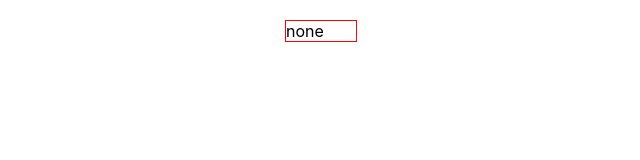
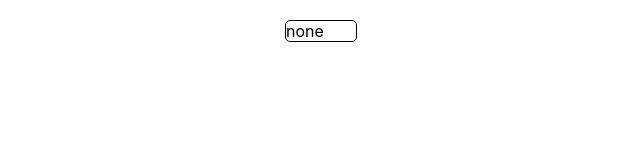
Before and after one commit to andrew-matt/podrobno, a React (Create React App) app: page / in a window 1280 px wide. Shown: the top 160 px of the page, without its empty margins (638-1278 px from the left). Built offline with nearby package versions, Linux system fonts and the light colour scheme.

Commit message:
update Select

```diff
--- a/src/App.tsx
+++ b/src/App.tsx
@@ -1,54 +1,31 @@
 import React, {useState} from 'react';
 import './App.css';
-import {Rating, RatingValueType} from "./components/Rating/Rating";
-import {UncontrolledAccordion} from "./components/UncontrolledAccordion/UncontrolledAccordion";
-import {OnOff} from "./components/OnOff/OnOff";
 import {Select} from "./components/Select/Select";
 
 function App() {
 
-    let [ratingValue, setRatingValue] = useState<RatingValueType>(0)
-    let [accordionCollapsed, setAccordionCollapsed] = useState<boolean>(false)
-    let [switchOn, setSwitchOn] = useState<boolean>(false)
+    const [items, setItems] = useState([
+        {value: 1, title: "none"},
+        {value: 2, title: "Bob"},
+        {value: 3, title: "John"},
+        {value: 4, title: "Ann"}
+    ])
 
-    console.log("App rendering")
+    const [value, setValue] = useState(items[0].title)
+
+
+    const onItemClick = (value: any) => {
+        const item = items.find(i => i.value === value)
+        if (item) {
+            setValue(item.title)
+        }
+    }
+
     return (
         <div className={"App"}>
-            <Select value={1} onChange={() => {}} items={[{title: "none", value: 1}, {title: "Bob", value: 2}, {title: "John", value: 3}, {title: "Ann", value: 4}]}/>
-            {/*<UncontrolledOnOff onChange={setSwitchOn}/> {switchOn.toString()}*/}
-            {/*<OnOff on={switchOn} onChange={setSwitchOn}/>*/}
-            {/*  <img
-                src={"https://i.ytimg.com/vi/QIBNa-AIw8g/hqdefault.jpg?sqp=-oaymwEbCKgBEF5IVfKriqkDDggBFQAAiEIYAXABwAEG&rs=AOn4CLAlxxFzxMagdsK2HGpW_HmTO71gCg"}/>
-            <input/>
-            <input value={"yo"} type="password"/>
-
-
-            <PageTitle title={"This is APP component"}/>
-            <PageTitle title={"My friends"}/>
-            Article 1
-            <Rating value={3}/>*/}
-            {/*<Accordion titleValue={"Menu"} collapsed={accordionCollapsed} onClick={() => setAccordionCollapsed(!accordionCollapsed)}/>*/}
-             {/* <Accordion titleValue={"Users"} collapsed={false}/>*/}
-            {/*<UncontrolledAccordion titleValue={"Menu"}/>*/}
-            {/* Article 2
-            <Rating value={0}/>
-            <Rating value={1}/>
-            <Rating value={2}/>*/}
-            {/*<Rating value={ratingValue} onClick={setRatingValue}/>*/}
-            {/*<Rating value={4}/>
-            <Rating value={5}/>*/}
+            <Select value={value} onChange={onItemClick} items={items}/>
         </div>
     );
 }
 
-type PageTitlePropsType = {
-    title: string
-}
-
-function PageTitle(props: PageTitlePropsType) {
-    console.log("PageTitle rendering")
-    return <h1>{props.title}</h1>;
-}
-
-
 export default App;
--- /dev/null
+++ b/src/components/Select/Select.module.css
@@ -0,0 +1,30 @@
+.select {
+    display: flex;
+    flex-direction: column;
+    align-items: center;
+    padding: 20px;
+    width: 1878px;
+    height: 895px;
+}
+
+.collapsed {
+    border: 1px solid black;
+    border-radius: 5px;
+    width: 70px;
+}
+
+.collapsed:hover {
+    background-color: lightsteelblue;
+}
+
+.unCollapsed:not(:first-child) {
+    border: 1px solid black;
+    border-radius: 5px;
+    border-top: none;
+    border-collapse: collapse;
+    width: 70px;
+}
+
+.unCollapsed:hover {
+    background-color: lightsteelblue;
+}
--- a/src/components/Select/Select.tsx
+++ b/src/components/Select/Select.tsx
@@ -1,8 +1,9 @@
 import React, {useState} from "react";
+import s from './Select.module.css'
 
 type ItemType = {
+    value: any
     title: string
-    value: any
 }
 
 type SelectPropsType = {
@@ -13,28 +14,36 @@ type SelectPropsType = {
 
 export function Select(props: SelectPropsType) {
 
-    const [items, setItems] = useState("none")
     const [collapsed, setCollapsed] = useState(true)
-
-    const onItemClick = (value: any) => {
-        const item = props.items.find(i => i.value === value)
-        if (item) {
-            setItems(item.title)
-        }
-    }
 
     const onSelectClick = () => {
         setCollapsed(!collapsed)
     }
 
     const onDivClick = () => {
-        !collapsed && setCollapsed(!collapsed)
+        !collapsed && onSelectClick()
     }
 
     return (
-        <div style={{width: "1878px", height: "895px", padding: "20px", display: "flex", flexDirection: "column", alignItems: "center"}} onClick={onDivClick}>
-            <div style={{border: "1px solid red", width: "70px"}} onClick={onSelectClick}>{items}</div>
-            {!collapsed && props.items.map((i, index) => <div key={index} onClick={() => {onItemClick(i.value); onSelectClick()}} style={{border: "1px solid red", width: "70px"}}>{i.title}</div>)}
+        <div className={s.select} onClick={onDivClick}>
+            <div className={s.collapsed} onClick={onSelectClick}>{props.value}</div>
+            {!collapsed && props.items.map((i, index) => {
+
+                const onItemClickHandler = () => {
+                    props.onChange(i.value)
+                    onSelectClick()
+                }
+
+                return (
+                    <div
+                        key={index}
+                        className={s.unCollapsed}
+                        onClick={onItemClickHandler}
+                    >
+                        {i.title}
+                    </div>)
+            })
+            }
         </div>
     )
 }
```
